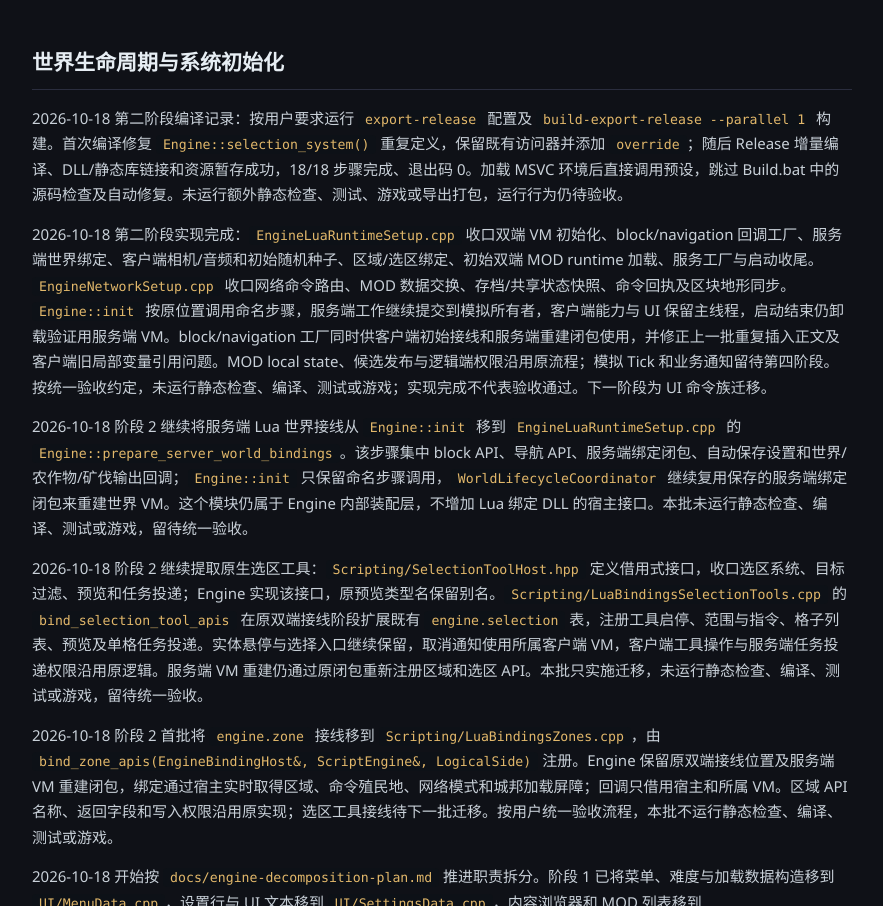
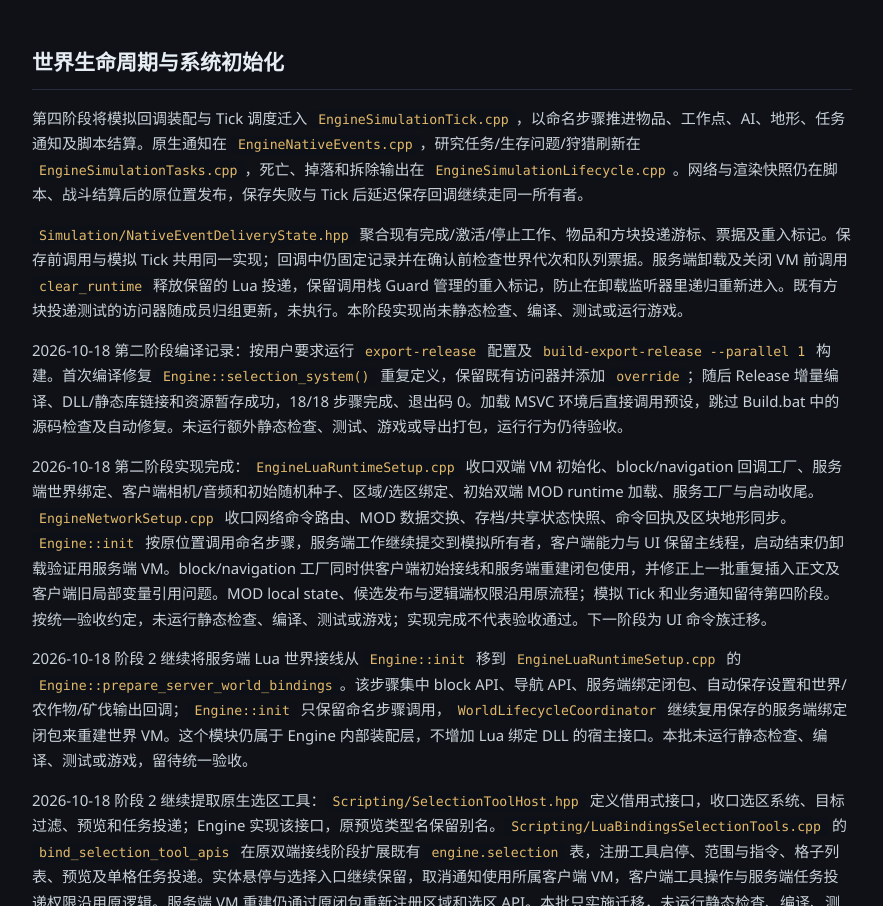
Before and after one commit to TheXeler/NewColonyWiki, a plain HTML site: page engine-service-layer.html in a window 1280 px wide. Shown: the part 3017-3923 px from the top of the page, without its empty margins (328-1211 px from the left). Drawn offline with Linux system fonts and the light colour scheme.

Commit message:
docs(engine): document simulation pipeline and delivery cleanup

```diff
--- a/engine-service-layer.html
+++ b/engine-service-layer.html
@@ -71,6 +71,8 @@
     </ul>
 
     <h2>世界生命周期与系统初始化</h2>
+    <p>第四阶段将模拟回调装配与 Tick 调度迁入 <code>EngineSimulationTick.cpp</code>，以命名步骤推进物品、工作点、AI、地形、任务通知及脚本结算。原生通知在 <code>EngineNativeEvents.cpp</code>，研究任务/生存问题/狩猎刷新在 <code>EngineSimulationTasks.cpp</code>，死亡、掉落和拆除输出在 <code>EngineSimulationLifecycle.cpp</code>。网络与渲染快照仍在脚本、战斗结算后的原位置发布，保存失败与 Tick 后延迟保存回调继续走同一所有者。</p>
+    <p><code>Simulation/NativeEventDeliveryState.hpp</code> 聚合现有完成/激活/停止工作、物品和方块投递游标、票据及重入标记。保存前调用与模拟 Tick 共用同一实现；回调中仍固定记录并在确认前检查世界代次和队列票据。服务端卸载及关闭 VM 前调用 <code>clear_runtime</code> 释放保留的 Lua 投递，保留调用栈 Guard 管理的重入标记，防止在卸载监听器里递归重新进入。既有方块投递测试的访问器随成员归组更新，未执行。本阶段实现尚未静态检查、编译、测试或运行游戏。</p>
     <p>2026-10-18 第二阶段编译记录：按用户要求运行 <code>export-release</code> 配置及 <code>build-export-release --parallel 1</code> 构建。首次编译修复 <code>Engine::selection_system()</code> 重复定义，保留既有访问器并添加 <code>override</code>；随后 Release 增量编译、DLL/静态库链接和资源暂存成功，18/18 步骤完成、退出码 0。加载 MSVC 环境后直接调用预设，跳过 Build.bat 中的源码检查及自动修复。未运行额外静态检查、测试、游戏或导出打包，运行行为仍待验收。</p>
     <p>2026-10-18 第二阶段实现完成：<code>EngineLuaRuntimeSetup.cpp</code> 收口双端 VM 初始化、block/navigation 回调工厂、服务端世界绑定、客户端相机/音频和初始随机种子、区域/选区绑定、初始双端 MOD runtime 加载、服务工厂与启动收尾。<code>EngineNetworkSetup.cpp</code> 收口网络命令路由、MOD 数据交换、存档/共享状态快照、命令回执及区块地形同步。<code>Engine::init</code> 按原位置调用命名步骤，服务端工作继续提交到模拟所有者，客户端能力与 UI 保留主线程，启动结束仍卸载验证用服务端 VM。block/navigation 工厂同时供客户端初始接线和服务端重建闭包使用，并修正上一批重复插入正文及客户端旧局部变量引用问题。MOD local state、候选发布与逻辑端权限沿用原流程；模拟 Tick 和业务通知留待第四阶段。按统一验收约定，未运行静态检查、编译、测试或游戏；实现完成不代表验收通过。下一阶段为 UI 命令族迁移。</p>
     <p>2026-10-18 阶段 2 继续将服务端 Lua 世界接线从 <code>Engine::init</code> 移到 <code>EngineLuaRuntimeSetup.cpp</code> 的 <code>Engine::prepare_server_world_bindings</code>。该步骤集中 block API、导航 API、服务端绑定闭包、自动保存设置和世界/农作物/矿伐输出回调；<code>Engine::init</code> 只保留命名步骤调用，<code>WorldLifecycleCoordinator</code> 继续复用保存的服务端绑定闭包来重建世界 VM。这个模块仍属于 Engine 内部装配层，不增加 Lua 绑定 DLL 的宿主接口。本批未运行静态检查、编译、测试或游戏，留待统一验收。</p>
```
